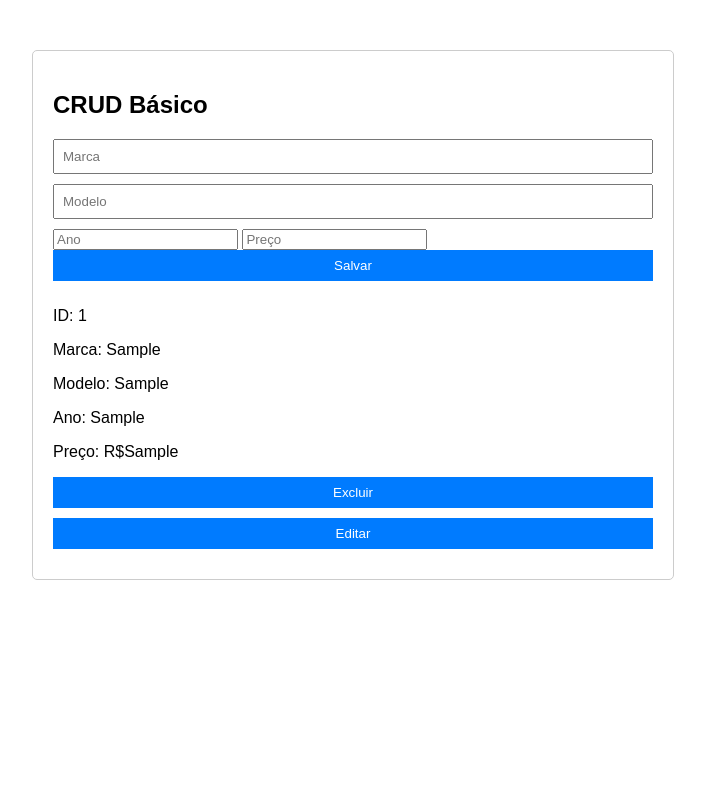
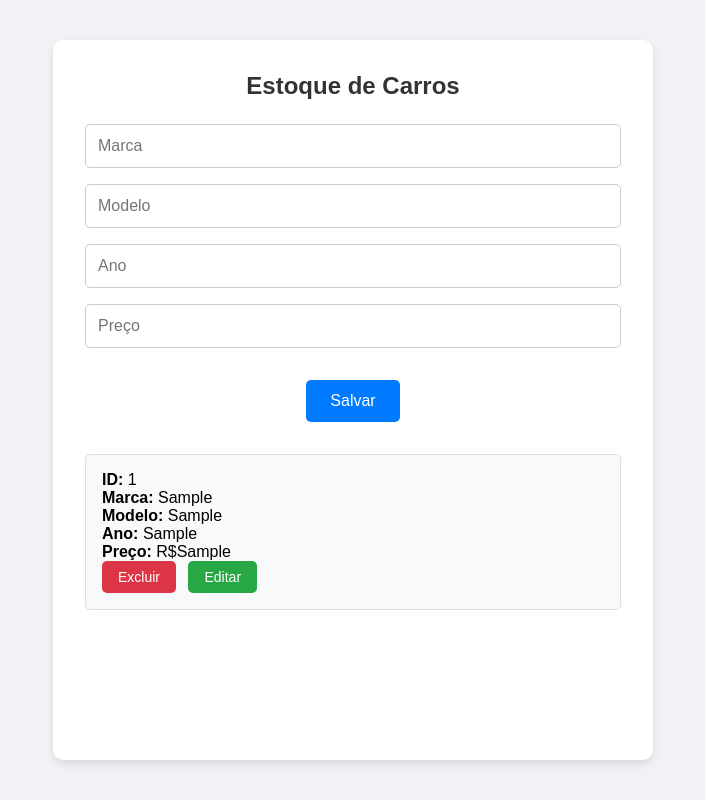
Before and after one commit to alefjuan/Extens-o, a PHP site: page /carros.html in a window 1280 px wide. Shown: the whole page, without its empty margins (287-992 px from the left). Run offline with PHP 8.4, Linux system fonts and the light colour scheme; tables that the repository leaves empty or names only in its code hold one stand-in row (values such as "Sample post").

Commit message:
adicionado novos estilos no form e separação de tarefas

```diff
--- a/carros.html
+++ b/carros.html
@@ -3,12 +3,12 @@
 <head>
     <meta charset="UTF-8">
     <meta name="viewport" content="width=device-width, initial-scale=1.0">
-    <title>CRUD Básico</title>
+    <title>Carros</title>
     <link rel="stylesheet" href="style.css">
 </head>
 <body>
     <div class="container">
-        <h2>CRUD Básico</h2>
+        <h2>Estoque de Carros</h2>
         <form id="crud-form">
             <input type="hidden" id="car-id"> <!-- Campo oculto para o ID do carro -->
             <input type="text" id="marca" placeholder="Marca">
--- a/script.js
+++ b/script.js
@@ -10,14 +10,15 @@ function getCarros() {
         carList.innerHTML = '';
         data.forEach(carro => {
             const carItem = document.createElement('div');
+            carItem.classList.add('car-item');
             carItem.innerHTML = `
-                <p>ID: ${carro.id}</p>
-                <p>Marca: ${carro.marca}</p>
-                <p>Modelo: ${carro.modelo}</p>
-                <p>Ano: ${carro.ano}</p>
-                <p>Preço: R$${carro.preco}</p>
-                <button onclick="deleteCar(${carro.id})">Excluir</button>
-                <button onclick="editCar(${carro.id})">Editar</button>
+                <p><strong>ID:</strong> ${carro.id}</p>
+                <p><strong>Marca:</strong> ${carro.marca}</p>
+                <p><strong>Modelo:</strong> ${carro.modelo}</p>
+                <p><strong>Ano:</strong> ${carro.ano}</p>
+                <p><strong>Preço:</strong> R$${carro.preco}</p>
+                <button class="btn delete-btn" onclick="deleteCar(${carro.id})">Excluir</button>
+                <button class="btn edit-btn" onclick="editCar(${carro.id})">Editar</button>
             `;
             carList.appendChild(carItem);
         });
--- a/style.css
+++ b/style.css
@@ -1,35 +1,119 @@
-body {
-    font-family: Arial, sans-serif;
-}
-
-.container {
-    max-width: 600px;
-    margin: 50px auto;
-    padding: 20px;
-    border: 1px solid #ccc;
-    border-radius: 5px;
-}
-
-input[type="text"],
-input[type="email"],
-button {
-    margin-bottom: 10px;
-    padding: 8px;
-    width: 100%;
+/* Reset básico para remover margens e preenchimentos padrão */
+* {
+    margin: 0;
+    padding: 0;
     box-sizing: border-box;
 }
 
-button {
-    background-color: #007bff;
-    color: #fff;
-    border: none;
-    cursor: pointer;
+/* Corpo da página com fonte e cor de fundo */
+body {
+    font-family: 'Arial', sans-serif;
+    background-color: #f0f2f5;
+    display: flex;
+    justify-content: center;
+    align-items: center;
+    height: 100vh;
+    overflow: hidden; /* Evitar rolagem da página */
 }
 
-button:hover {
+/* Container principal */
+.container {
+    background-color: #ffffff;
+    padding: 2rem;
+    box-shadow: 0 4px 8px rgba(0, 0, 0, 0.1);
+    border-radius: 10px;
+    max-width: 600px;
+    width: 90%;
+    text-align: center;
+    display: flex;
+    flex-direction: column;
+    height: 90%; /* Ajuste a altura conforme necessário */
+}
+
+/* Título principal */
+.container h2 {
+    margin-bottom: 1.5rem;
+    color: #333;
+}
+
+/* Estilo dos campos do formulário */
+#crud-form {
+    flex-shrink: 0; /* Impedir que o formulário encolha */
+}
+
+#crud-form input[type="text"],
+#crud-form input[type="number"] {
+    width: 100%;
+    padding: 0.75rem;
+    margin-bottom: 1rem;
+    border: 1px solid #ccc;
+    border-radius: 5px;
+    font-size: 1rem;
+    transition: border-color 0.3s;
+}
+
+#crud-form input[type="text"]:focus,
+#crud-form input[type="number"]:focus {
+    border-color: #007bff;
+    outline: none;
+}
+
+/* Estilo do botão de envio */
+#crud-form button {
+    background-color: #007bff;
+    color: #ffffff;
+    padding: 0.75rem 1.5rem;
+    border: none;
+    border-radius: 5px;
+    cursor: pointer;
+    font-size: 1rem;
+    transition: background-color 0.3s;
+    margin-top: 1rem;
+}
+
+#crud-form button:hover {
     background-color: #0056b3;
 }
 
-.error {
-    color: red;
+/* Estilo da lista de carros */
+#carros-lista {
+    margin-top: 2rem;
+    text-align: left;
+    flex-grow: 1; /* Permitir que a lista cresça */
+    overflow-y: auto; /* Permitir rolagem vertical */
+    max-height: calc(100% - 4rem); /* Ajustar altura máxima para evitar sobreposição */
 }
+
+/* Estilo dos itens da lista de carros */
+.car-item {
+    background-color: #f8f9fa;
+    padding: 1rem;
+    border: 1px solid #ddd;
+    border-radius: 5px;
+    margin-bottom: 1rem;
+}
+
+/* Estilo dos botões de excluir e editar */
+.car-item button {
+    background-color: #dc3545;
+    color: #ffffff;
+    padding: 0.5rem 1rem;
+    border: none;
+    border-radius: 5px;
+    cursor: pointer;
+    font-size: 0.875rem;
+    transition: background-color 0.3s;
+    margin-right: 0.5rem;
+}
+
+.car-item button:hover {
+    background-color: #c82333;
+}
+
+.car-item button.edit-btn {
+    background-color: #28a745;
+}
+
+.car-item button.edit-btn:hover {
+    background-color: #218838;
+}
```
Also changed, not shown: index.html (+11 -8 lines), styleLogin.css (added, +76 -0 lines), rascunhos/_crud.php (renamed from crud.php).
